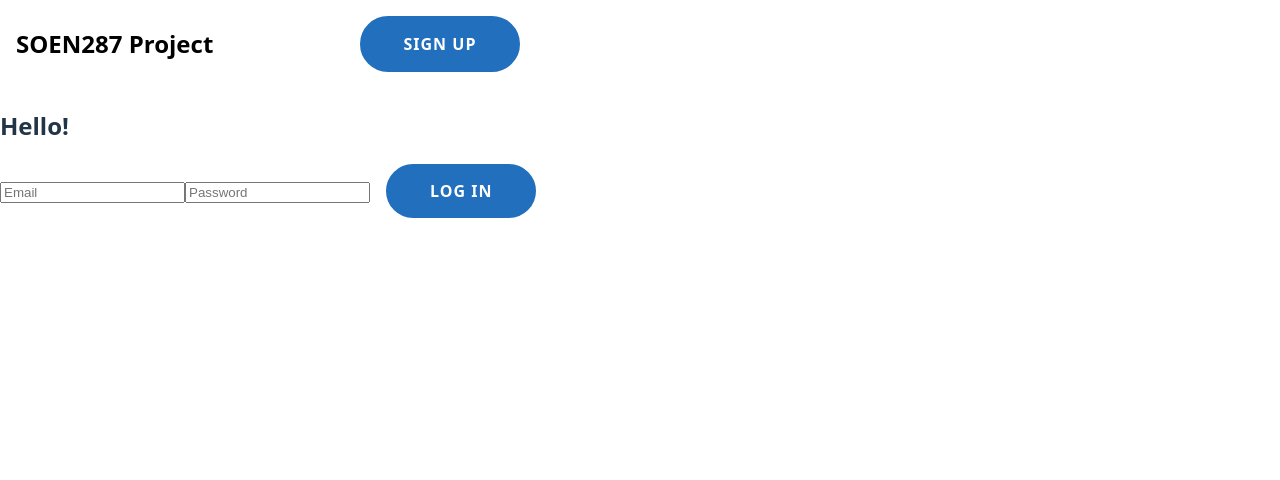
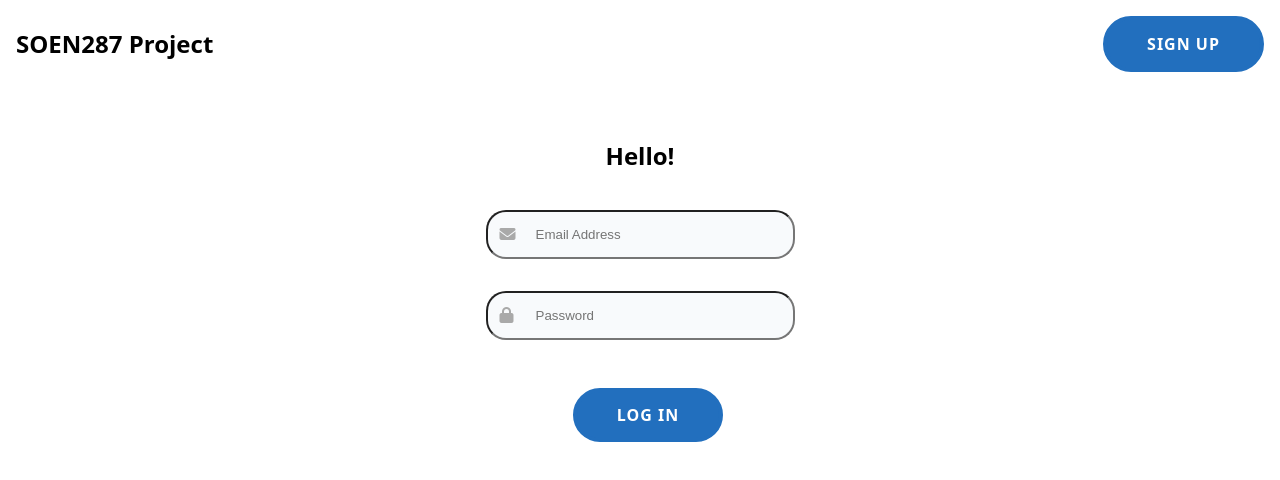
Before and after one commit to flore-25/SOEN287-project, a React (Vite) app in the folder soen-287-project/: page /login in a window 1280 px wide. Shown: the top 480 px of the page. Built offline with nearby package versions, Linux system fonts and the light colour scheme.

Commit message:
added styling to login page

```diff
--- a/soen-287-project/package.json
+++ b/soen-287-project/package.json
@@ -14,6 +14,7 @@
 	"dependencies": {
 		"react": "^19.1.1",
 		"react-dom": "^19.1.1",
+		"react-fontawesome": "^1.7.1",
 		"react-router-dom": "^7.13.0"
 	},
 	"devDependencies": {
--- /dev/null
+++ b/soen-287-project/src/components/LoginBox.jsx
@@ -0,0 +1,56 @@
+import { useState } from 'react'
+import { useNavigate } from 'react-router-dom'
+import { useAuth } from '../context/AuthContext'
+import { ROUTES, LOGIN, ROLES } from '../constants'
+import '../loginPage.css'
+import { FontAwesomeIcon } from 'react-fontawesome'
+
+
+function LoginBox() {
+  const navigate = useNavigate()
+  const { login } = useAuth()
+  const [email, setEmail] = useState('')
+  const [password, setPassword] = useState('')
+
+  const handleSubmit = (e) => {
+    e.preventDefault()
+    // Demo: log in as student. Replace with API call and role from backend later.
+    login({
+      id: 'demo-user-1',
+      email: email || 'student@example.com',
+      role: ROLES.STUDENT,
+    })
+    navigate(ROUTES.DASHBOARD)
+  }
+
+  return (
+    <div className='loginDiv'>
+      <h2 className='greeting'>{LOGIN.GREETING}</h2>
+      <form className="login" onSubmit={handleSubmit}>
+        <div className='input-group'>
+          <span className='fa-solid fa-envelope'></span>
+          <input
+            type="email"
+            value={email}
+            onChange={(e) => setEmail(e.target.value)}
+            placeholder={LOGIN.EMAIL_PLACEHOLDER}
+            className="emailField field icon-placeholder"
+          />
+        </div>
+        <div className='input-group'>
+          <span className='fa-solid fa-lock'></span>
+          <input
+          type="password"
+          value={password}
+          onChange={(e) => setPassword(e.target.value)}
+          placeholder={LOGIN.PASSWORD_PLACEHOLDER}
+          className="passwordField field icon icon-password"
+        />
+        </div>
+        <input type="submit" className="loginButton" value={LOGIN.SUBMIT} />
+      </form>
+    </div>
+  )
+}
+
+export default LoginBox
--- a/soen-287-project/src/constants/labels.js
+++ b/soen-287-project/src/constants/labels.js
@@ -23,7 +23,7 @@ export const COURSE_MENU = {
 
 export const LOGIN = {
   GREETING: 'Hello!',
-  EMAIL_PLACEHOLDER: 'Email',
+  EMAIL_PLACEHOLDER: 'Email Address',
   PASSWORD_PLACEHOLDER: 'Password',
   SUBMIT: 'Log in',
 }
--- /dev/null
+++ b/soen-287-project/src/loginPage.css
@@ -0,0 +1,80 @@
+.loginPage{
+    width: 100%;
+    height: auto;
+}
+
+.loginDiv{
+    display: flex;
+    flex-direction: column;
+    align-content: center;
+    align-items: center;
+    align-self: center;
+    justify-content: center;
+    justify-items: center;
+    justify-self: center;
+    padding: 30px 35px 30px 35px;
+    border-radius: 15px;
+    height: auto;
+    width: auto;
+    background-color: rgba(255, 255, 255, 0.445);
+    color: black;
+    color-scheme: white;
+}
+
+.login{
+    display: flex;
+    flex-direction: column;
+    line-height: 30px;
+    align-items: center;
+    position: relative;
+    max-width: 200px;
+}
+
+.login .field{
+    height: 45px;
+    line-height: 30px;
+    padding: 0 5rem;
+    margin: 1rem;
+    padding-left: 3rem;
+    border: 2px solid 555555;
+    border-radius: 20px;
+    outline: none;
+    background-color: #f8fafc;
+    color: #0d0c22;
+    transition: .5s ease;
+}
+
+.login .loginButton {
+  font-family: inherit;
+  font-size: inherit;
+  cursor: pointer;
+  padding: 12px 40px;
+  margin-top: 2rem;
+  display: inline-block;
+  margin-left: 1rem;
+  text-transform: uppercase;
+  letter-spacing: 1px;
+  font-weight: 700;
+  outline: none;
+  color: #fff;
+  background: #226fbe;
+  border: 4px solid #226fbe;
+  border-radius: 60px;
+}
+.input-group {
+  position: relative;
+  justify-content: center;
+}
+
+.input-group span {
+  position: absolute;
+  top: 50%;
+  left: 30px;
+  transform: translateY(-50%);
+  word-spacing: 10px;
+  color: darkgray;
+}
+
+.icon-placeholder:not(:placeholder-shown) ~ span {
+  display: none !important;
+}
--- a/soen-287-project/src/loginPage.jsx
+++ b/soen-287-project/src/loginPage.jsx
@@ -2,9 +2,10 @@ import { useState, useEffect } from 'react'
 import { useNavigate } from 'react-router-dom'
 import landingBG from './assets/landingBG.png'
 import TopNavBar from './components/TopNavBar'
+import LoginBox from './components/LoginBox'
 import { useAuth } from './context/AuthContext'
 import { ROUTES, LOGIN, ROLES } from './constants'
-import './landingPage.css'
+import './loginPage.css'
 
 function LoginPage() {
   useEffect(() => {
@@ -13,54 +14,12 @@ function LoginPage() {
   }, [])
 
   return (
-    <div className="landingPage">
-      <div>
-        <TopNavBar />
-      </div>
-      <div className="loginBox">
-        <LoginBox />
-      </div>
+    <div className="loginPage">
+      <TopNavBar/>
+      <LoginBox/>
     </div>
   )
 }
 
-function LoginBox() {
-  const navigate = useNavigate()
-  const { login } = useAuth()
-  const [email, setEmail] = useState('')
-  const [password, setPassword] = useState('')
-
-  const handleSubmit = (e) => {
-    e.preventDefault()
-    // Demo: log in as student. Replace with API call and role from backend later.
-    login({
-      id: 'demo-user-1',
-      email: email || 'student@example.com',
-      role: ROLES.STUDENT,
-    })
-    navigate(ROUTES.DASHBOARD)
-  }
-
-  return (
-    <div>
-      <h2>{LOGIN.GREETING}</h2>
-      <form className="login" onSubmit={handleSubmit}>
-        <input
-          type="email"
-          value={email}
-          onChange={(e) => setEmail(e.target.value)}
-          placeholder={LOGIN.EMAIL_PLACEHOLDER}
-        />
-        <input
-          type="password"
-          value={password}
-          onChange={(e) => setPassword(e.target.value)}
-          placeholder={LOGIN.PASSWORD_PLACEHOLDER}
-        />
-        <input type="submit" className="loginButton" value={LOGIN.SUBMIT} />
-      </form>
-    </div>
-  )
-}
 
 export default LoginPage
--- a/soen-287-project/src/vertNavPane.css
+++ b/soen-287-project/src/vertNavPane.css
@@ -1,8 +1,4 @@
 .vertical-navbar {
-    position: absolute;
-    top: 0;
-    left: 0;
-    z-index: 2;
     display: flex;
     flex-direction: column;
     align-items: center;
@@ -12,28 +8,8 @@
     width: auto;
     max-width: 18rem;
     max-height: none;
-    height: fit-content;
     border-radius: 15px;
     margin: 25px 40px 25px 25px;
-}
-
-.nav-background{
-    position: absolute;
-    top: 0;
-    left: 0;
-    z-index: 0;
-    display: flex;
-    flex-direction: column;
-    align-items: center;
-    justify-self: left;
-    background-color: #bd9797;
-    color: #555555;
-    width: auto;
-    max-width: 18rem;
-    max-height: none;
-    height: 80%;
-    border-radius: 15px;
-    margin: 25px 20px 25px 25px;
 }
 
 .icon::before {
@@ -75,12 +51,10 @@
 }
 
 
-
 .vertical-navbar .nav-button{
     padding: 5px 20px 10px 5px;
     margin: auto;
     min-width: 70%;
-    width: 80%;
     border: none;
     font-family: inherit;
     font-size: inherit;
@@ -88,8 +62,6 @@
     cursor: pointer;
     letter-spacing: 1px;
     font-weight: 700;
-    text-align: left;
-    justify-self: left;
     outline: none;
     position: relative;
     -webkit-transition: all 0.3s;
@@ -113,8 +85,5 @@
 }
 
 .vertical-navbar h3{
-    text-align: left;
-    font-weight: 700;
-    color: black;
-    width: 90%;
+    width: 70%;
 }
```
Also changed, not shown: 1 other file (tests, documents, lock files or other folders).
